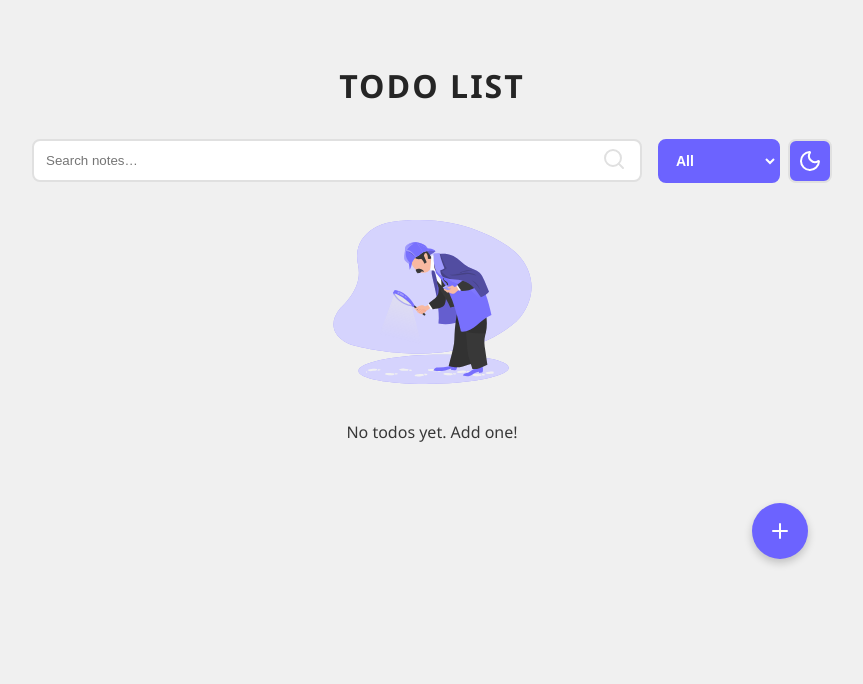
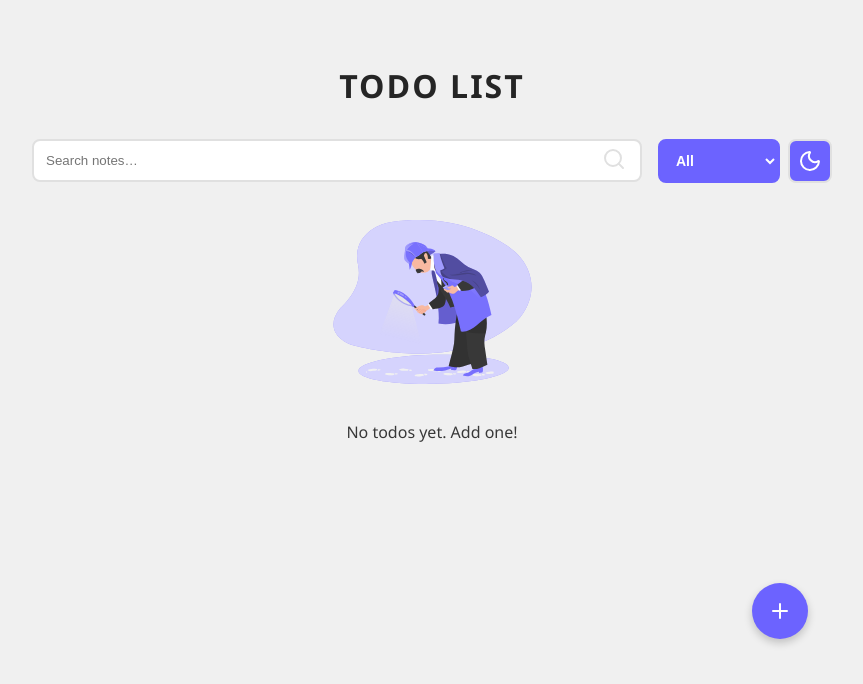
Before and after one commit to mmt20/svelte-todo-app, a SvelteKit app: page / in a window 1280 px wide. Shown: the top 684 px of the page, without its empty margins (208-1071 px from the left). Built offline with nearby package versions, Linux system fonts and the light colour scheme.

Commit message:
fix(todo): add padding to the bottom of the todo list for better layout

```diff
--- a/src/routes/+page.svelte
+++ b/src/routes/+page.svelte
@@ -162,6 +162,7 @@
   .todo-list {
     position: relative;
     min-height: 400px;
+    padding-bottom: 80px;
   }
 
   .add-button-wrapper {
```
